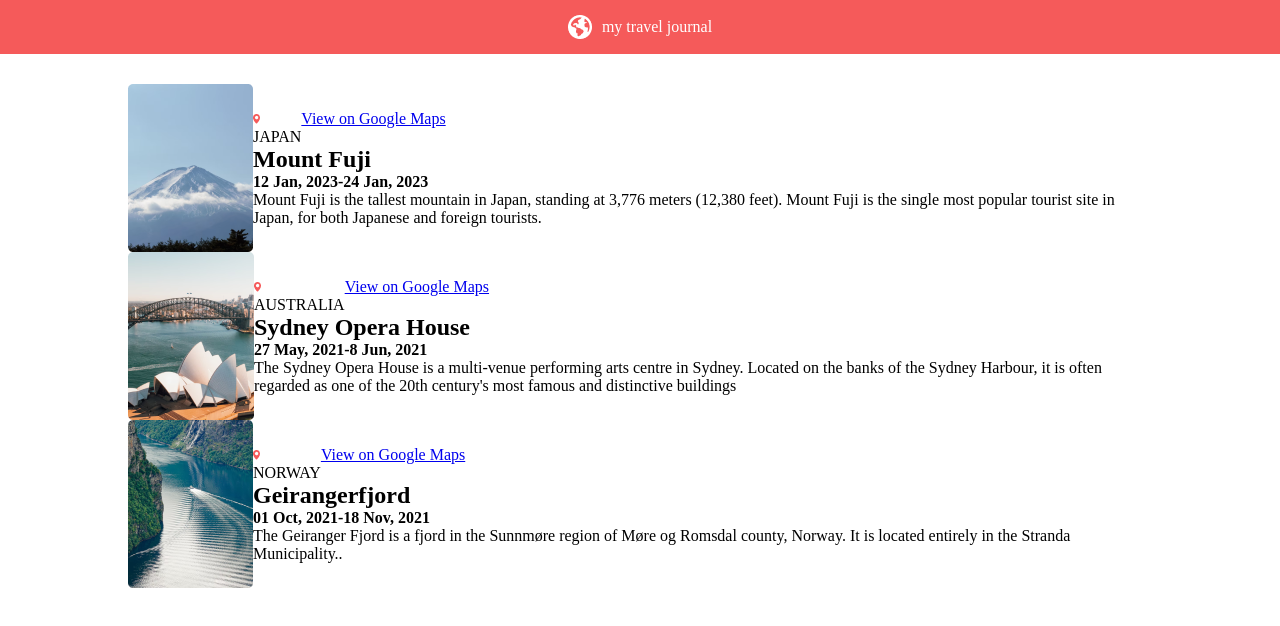
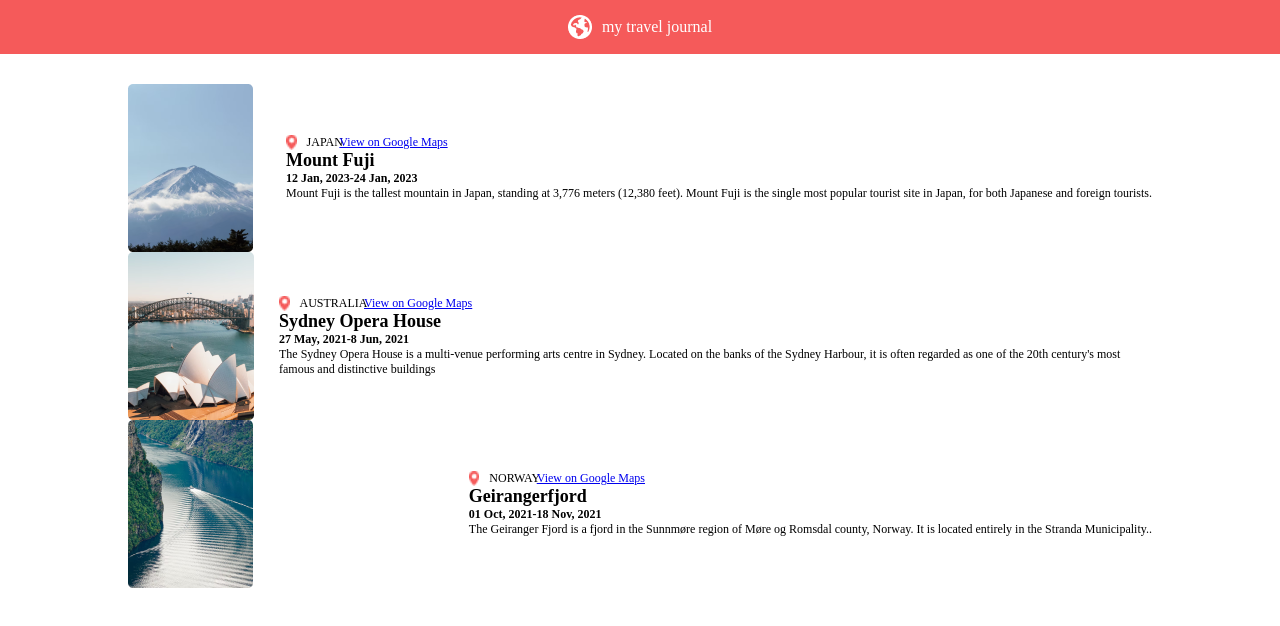
Before and after one commit to Sheriff-Oladimeji/travel-journal-website, a React (Create React App) app: page / in a window 1280 px wide. Shown: the top 626 px of the page. Built offline with nearby package versions, Linux system fonts and the light colour scheme.

Commit message:
modfy files

```diff
--- a/src/index.css
+++ b/src/index.css
@@ -24,15 +24,23 @@ nav a{
   text-decoration: none;
   gap: 10px;
 }
+.card-container{
+  width: 80%;
+  margin: 30px auto;
+}
 .card{
   display: flex;
   align-items: center;
   justify-content:space-between;
+  gap: 25px;
+  font-size: var(--small);
 }
-.card-container{
-  width: 80%;
-  margin: 30px auto;
-}
+
 .card-location{
   display: flex;
 }
+.card-location div{
+  display: flex;
+  justify-content: space-between;
+  gap: 10px;
+}
```
